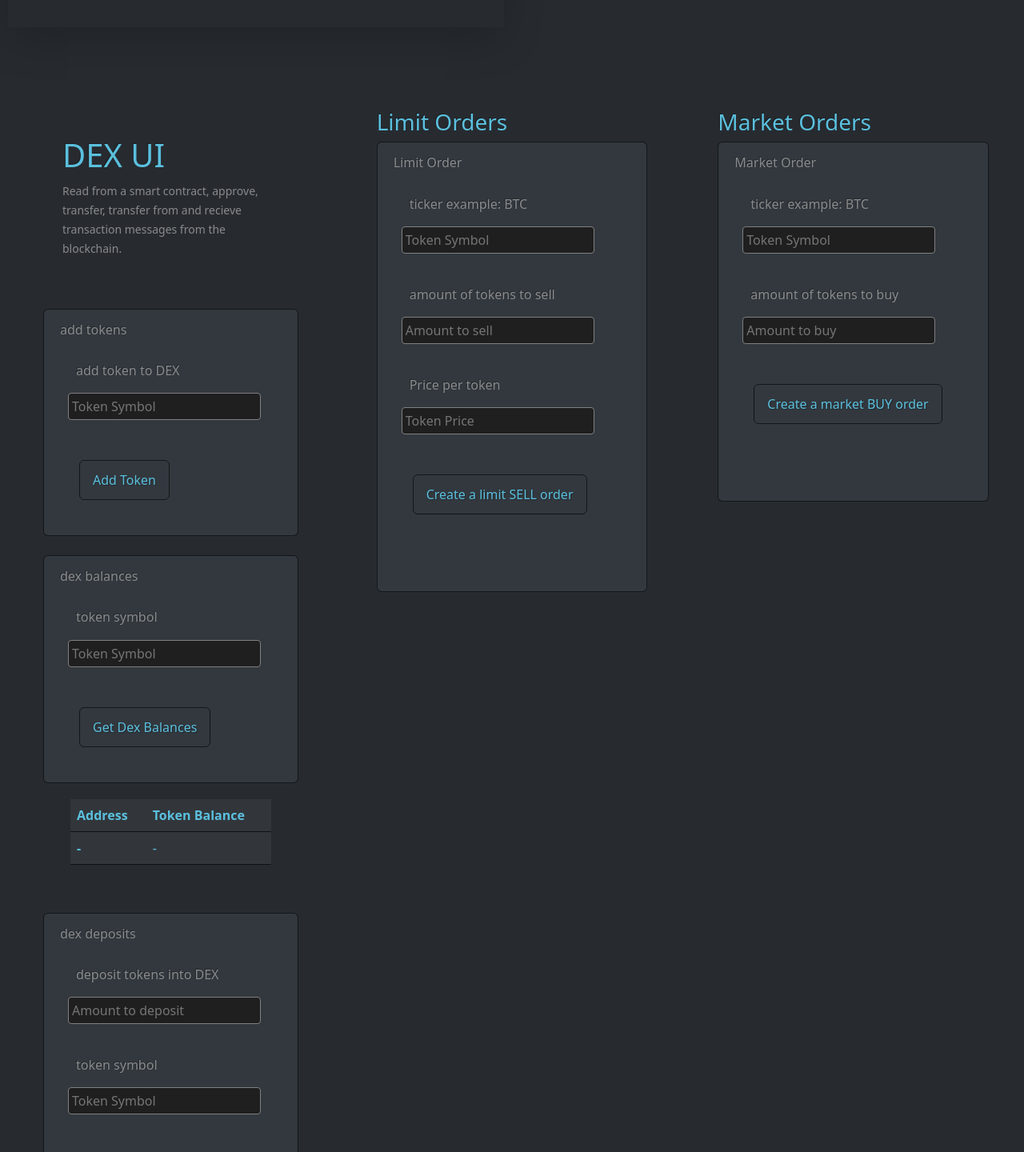
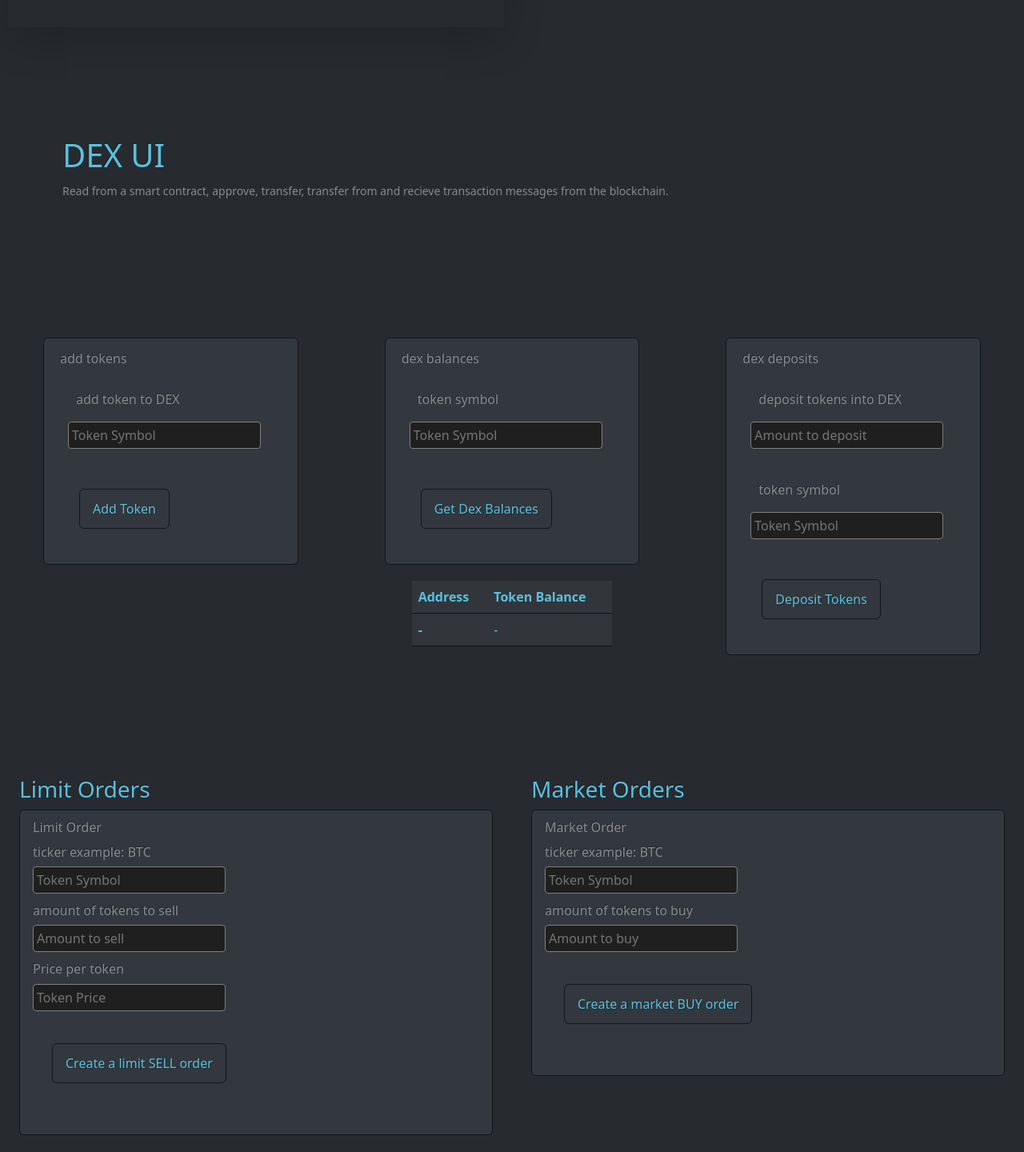
Before and after one commit to brlojam4932/dex2-app, a React (Create React App) app: page / in a window 1280 px wide. Shown: the part 3010-4450 px from the top of the page at 80% size. Built offline with nearby package versions, Linux system fonts and the light colour scheme.

Commit message:
front-end
styling boxes

```diff
--- a/src/App.css
+++ b/src/App.css
@@ -53,9 +53,33 @@ https://youtu.be/JJSoEo8JSnc
     */
     justify-content: space-between;
   }
+
+  .container-3{
+    display: flex;
+    /*
+    justify-content: flex-start;
+    justify-content: flex-end;
+    justify-content: center;
+    justify-content: space-around;
+    */
+    justify-content: space-between;
+  }
+
+  .container-4{
+    display: flex;
+    /*
+    justify-content: flex-start;
+    justify-content: flex-end;
+    justify-content: center;
+    justify-content: space-around;
+    */
+    justify-content: space-between;
+  }
  }
 
-.container-1 div, .container-2 div{
+
+
+.container-1 div, .container-2 div, .container-3 div{
   /*
   border: 1px rgb(55, 53, 53) solid;
   */
--- a/src/App.js
+++ b/src/App.js
@@ -708,8 +708,8 @@ function App() {
 
       <div className='container-2'>
         <div className='box-1'>
-          <div className="m-4">
           <div>
+            <div className='m-4'>
             <main className="mt-4 p-4">
                 <h1 className="text-xl font-semibold text-info text-left">
                   DEX UI
@@ -717,6 +717,16 @@ function App() {
                 <p><small className="text-muted">Read from a smart contract, approve, transfer, transfer from and recieve transaction messages from the blockchain.</small> </p>
                 <br />
               </main>
+            </div>
+          </div>
+
+        </div>
+      </div>
+
+      <div className='container-3'>
+        <div className='box-1'>
+          <div className="m-4">
+            <div>
               <div className="card">
                 <div className="card-body">
                   <h6 className="card-subtitle mb-2 text-muted">add tokens</h6>
@@ -746,6 +756,15 @@ function App() {
                 </div>
               </div>
               <br />
+
+
+            </div>
+          </div>
+        </div>
+
+        <div className='box-2'>
+          <div className='m-4'>
+            <div>
             <div className="card">
                 <div className="card-body">
                   <h6 className="card-subtitle mb-2 text-muted">dex balances</h6>
@@ -794,6 +813,14 @@ function App() {
                 </div>
               </div>
               <br />
+
+            </div>
+          </div>
+        </div>
+
+        <div className='box-3'>
+          <div className='m-4'>
+            <div>
             <div className="card">
                 <div className="card-body">
                   <h6 className="card-subtitle mb-2 text-muted">dex deposits</h6>
@@ -834,10 +861,18 @@ function App() {
                   </form>
                 </div>
               </div>
+
             </div>
           </div>
         </div>
-        <div className='box-2'>
+
+
+
+
+      </div>
+
+      <div className='container-4'>
+        <div className='box-1'>
           {/* Limit Order Transactions */}
           <div>
             <div className="mt-4 p-4">
@@ -916,8 +951,7 @@ function App() {
             </div>
           </div>
         </div>
-
-        <div className='box-3'>
+        <div className='box-2'>
           {/* Market Order Transactions */}
           <div>
             <div className="mt-4 p-4">
@@ -988,10 +1022,6 @@ function App() {
 
       </div>
 
-
-
-
-
     </>
 
 
```
Lines whose indentation alone changed are shown as unchanged.
